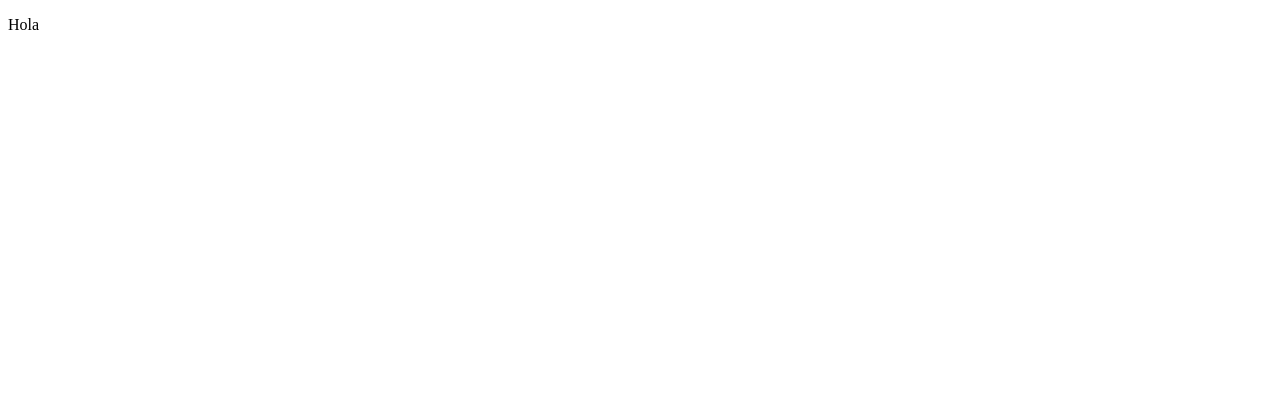
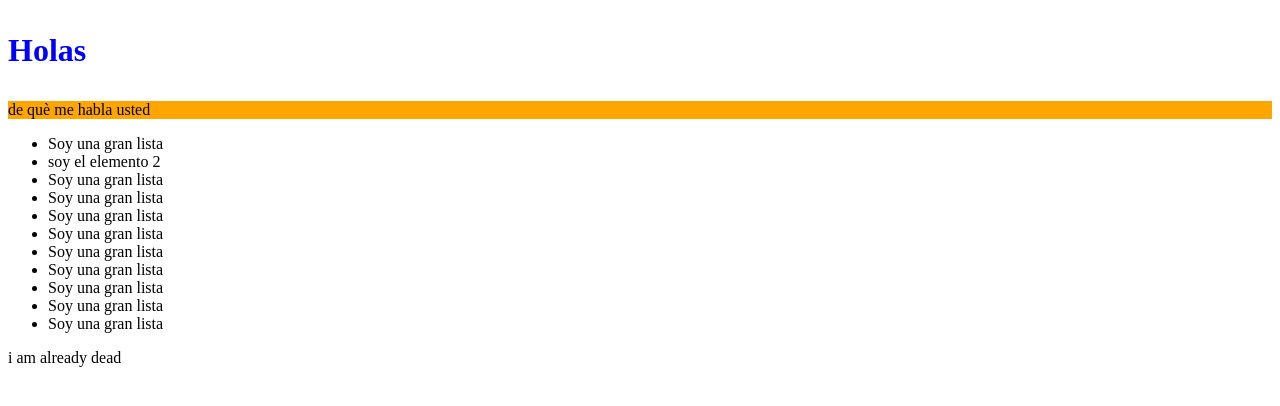
Before and after one commit to SebastianGuerraReategui/Desktop, a plain HTML site: page index.html in a window 1280 px wide. Drawn offline with Linux system fonts and the light colour scheme.

Commit message:
new pc update test

```diff
--- a/index.html
+++ b/index.html
@@ -4,9 +4,32 @@
     <meta charset="UTF-8">
     <meta http-equiv="X-UA-Compatible" content="IE=edge">
     <meta name="viewport" content="width=device-width, initial-scale=1.0">
+    <script defer src="./meandex.js"></script>
     <title>Document</title>
 </head>
 <body>
-    <p>Hola</p>
+    <h1 class="saludito">
+        <p>Holas</p>
+    </h1>
+    <div id="container">
+        <h1>jamalismo</h1>
+    </div>
+            <ul>
+                <li>Soy una gran lista</li>
+                <li>Soy una gran lista</li>
+                <li>Soy una gran lista</li>
+                <li>Soy una gran lista</li>
+                <li>Soy una gran lista</li>
+                <li>Soy una gran lista</li>
+                <li>Soy una gran lista</li>
+                <li>Soy una gran lista</li>
+                <li>Soy una gran lista</li>
+                <li>Soy una gran lista</li>
+                <li>Soy una gran lista</li>
+            </ul>
+    <div>
+        <p>i am already dead</p>
+    </div>
+
 </body>
 </html>
--- /dev/null
+++ b/meandex.js
@@ -0,0 +1,9 @@
+let saludito = document.getElementsByClassName("saludito");
+saludito[0].style = "color:blue"
+let texto = document.getElementById("container")
+texto.innerText = "de què me habla usted";
+texto.style = "background-color:orange";
+let lista = document.getElementsByTagName("li")
+lista[1].innerHTML = "soy el elemento 2";
+lista[25].innerHTML = "soy el elemento 26";
+lista[25].innerHTML = lista[25].innerHTML + "soy el elemento 26";
```
